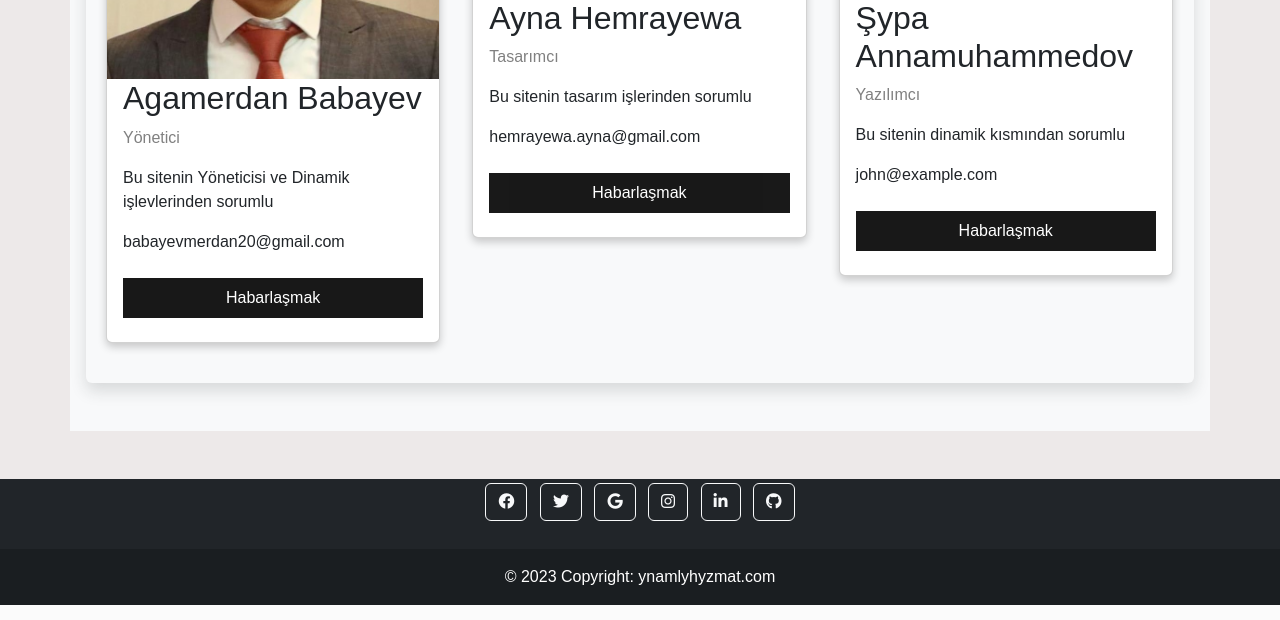
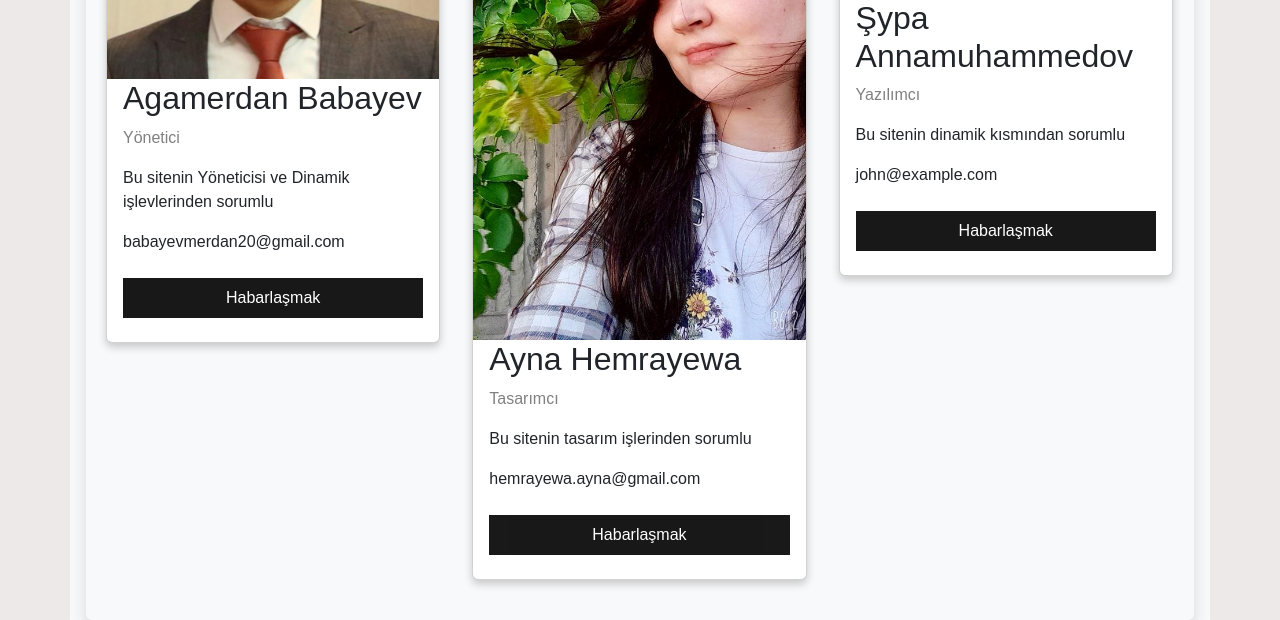
Before and after one commit to agamerdan/ynamly_hyzmat, a Django app: page /about/ in a window 1280 px wide. Shown: the part 644-1264 px from the top of the page. Run offline with Django 4.2, Linux system fonts and the light colour scheme; some libraries are stand-ins or nearby versions.

Commit message:
ayna surat

```diff
--- a/pages/templates/about.html
+++ b/pages/templates/about.html
@@ -97,7 +97,7 @@
 
         <div class="column">
           <div class="card">
-            <img src="/w3images/team2.jpg" alt="Mike" style="width:100%">
+            <img src="{% static 'resim/surat.jpeg' %}" alt="Mike" style="width:100%">
             <div class="container">
               <h2>Ayna Hemrayewa</h2>
               <p class="title">Tasarımcı</p>
```
Also changed, not shown: pages/static/resim/surat.jpeg (added).
